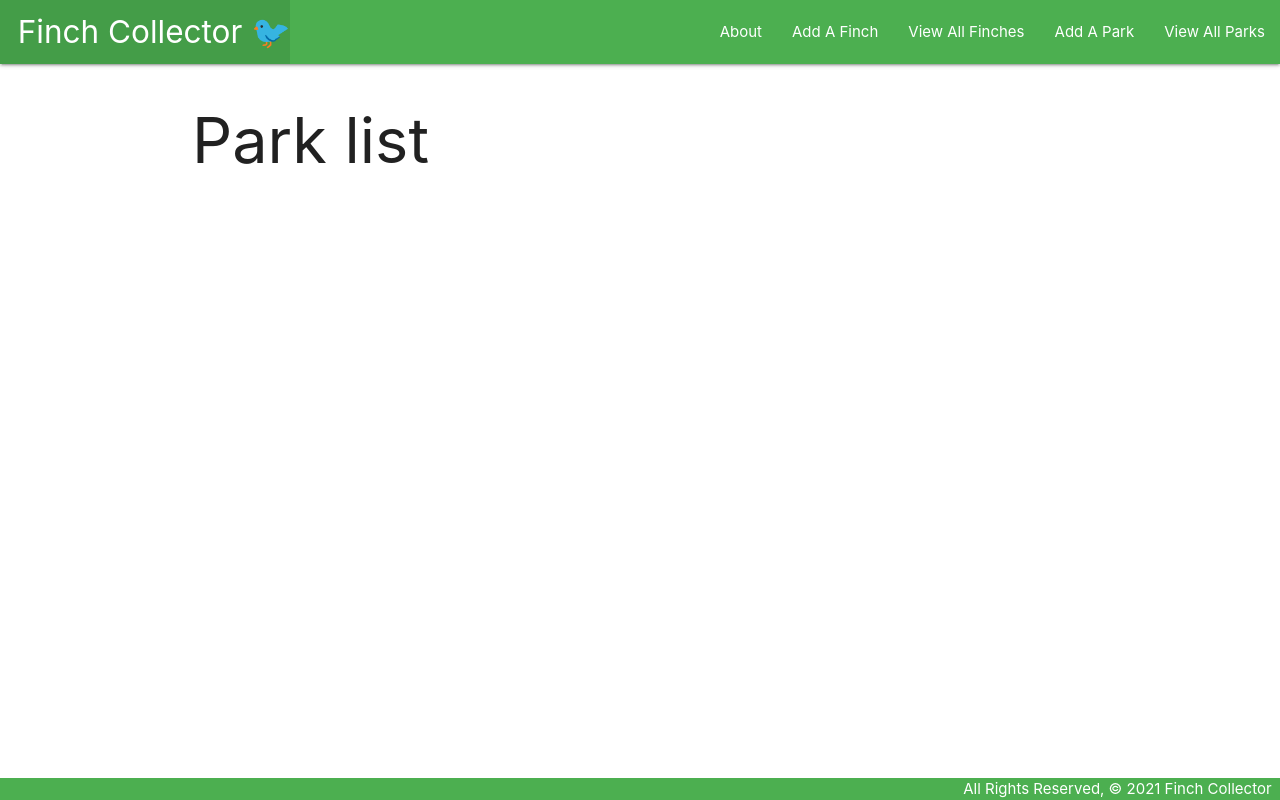
After one commit to SvitlanaKarahayeva/finch-collector, a Django app: page /parks/ in a window 1280 px wide. The commit adds this page. Run offline with Django 3.2, Linux system fonts and the light colour scheme; data that the repository does not hold is empty.

Commit message:
Adding full crud for Park model

```diff
--- a/main_app/admin.py
+++ b/main_app/admin.py
@@ -1,6 +1,7 @@
 from django.contrib import admin
-from .models import Finch, Feeding
+from .models import Finch, Feeding, Park
 
 # Register your models here.
 admin.site.register(Finch)
 admin.site.register(Feeding)
+admin.site.register(Park)
--- a/main_app/models.py
+++ b/main_app/models.py
@@ -19,6 +19,9 @@ class Park(models.Model):
 
     def __str__(self):
         return self.name
+
+    def get_absolute_url(self):
+        return reverse('parks_detail', kwargs={ 'pk': self.id })
 
 class Finch(models.Model):
     breed = models.CharField(max_length=100)
--- a/main_app/templates/base.html
+++ b/main_app/templates/base.html
@@ -22,6 +22,8 @@
           <li><a href="{% url 'about' %}">About</a></li>
           <li><a href="{% url 'finches_create' %}">Add A Finch</a></li>
           <li><a href="{% url 'finches_index' %}">View All Finches</a></li>
+          <li><a href="{% url 'parks_create' %}">Add A Park</a></li>
+          <li><a href="{% url 'parks_index' %}">View All Parks</a></li>
         </ul>
       </div>
     </nav>
--- /dev/null
+++ b/main_app/templates/main_app/park_list.html
@@ -0,0 +1,17 @@
+{% extends 'base.html' %}
+
+{% block content %}
+
+<h1>Park list</h1>
+{% for park in park_list %}
+    <div class="card">
+        <div class="card-content">
+            <a href="{% url 'parks_detail' park.id %}">
+                <span class="card-title">{{ park.name }}</span>
+            </a>
+            <p>Location: {{ park.address }}</p>
+        </div>
+    </div>
+{% endfor %}
+
+{% endblock %}
--- a/main_app/urls.py
+++ b/main_app/urls.py
@@ -11,5 +11,11 @@ urlpatterns = [
     path('finches/<int:pk>/update/', views.FinchUpdate.as_view(), name='finches_update'),
     path('finches/<int:pk>/delete/', views.FinchDelete.as_view(), name='finches_delete'),
     path('finches/<int:finch_id>/add_feeding/', views.add_feeding, name='add_feeding'),
+    #parks paths
+    path('parks/', views.ParkList.as_view(), name='parks_index'),
+    path('parks/<int:pk>', views.ParkDetail.as_view(), name='parks_detail'),
+    path('parks/create/', views.ParkCreate.as_view(), name='parks_create'),
+    path('park/<int:pk>/update/', views.ParkUpdate.as_view(), name='parks_update'),
+    path('parks/<int:pk>/delete/', views.ParkDelete.as_view(), name='parks_delete'),
 
 ]
--- a/main_app/views.py
+++ b/main_app/views.py
@@ -1,7 +1,9 @@
 from django.shortcuts import render, redirect
 from django.urls.base import is_valid_path
+from django.views.generic.detail import DetailView
 from django.views.generic.edit import CreateView, UpdateView, DeleteView
-from .models import Finch
+from django.views.generic import ListView
+from .models import Finch, Park
 from .forms import FeedingForm
 
 # class Finch:
@@ -54,3 +56,23 @@ class FinchUpdate(UpdateView):
 class FinchDelete(DeleteView):
     model = Finch
     success_url = '/finches/'
+
+
+#Park views
+class ParkList(ListView):
+    model = Park
+
+class ParkDetail(DetailView):
+    model = Park
+
+class ParkCreate(CreateView):
+    model = Park
+    fields = '__all__'
+
+class ParkUpdate(UpdateView):
+    model = Park
+    fields = '__all__'
+
+class ParkDelete(DeleteView):
+    model = Park
+    success_url = '/parks/'
```
Also changed, not shown: main_app/templates/main_app/park_confirm_delete.html (added, +12 -0 lines), main_app/templates/main_app/park_detail.html (added, +17 -0 lines), main_app/templates/main_app/park_form.html (added, +20 -0 lines).
